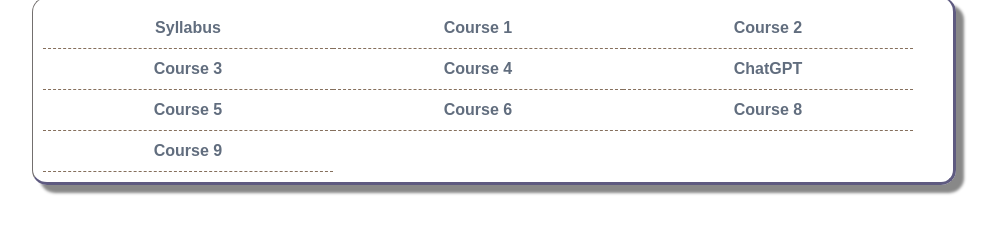
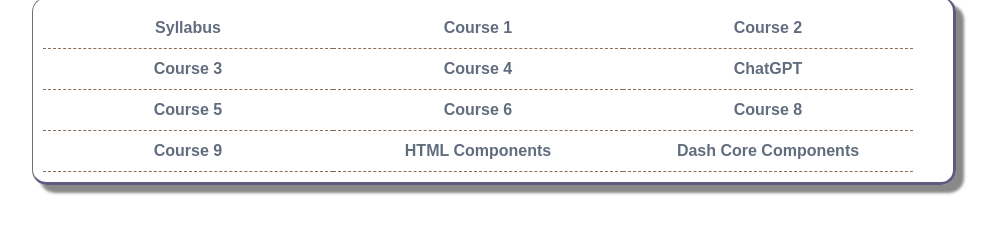
Before and after one commit to ninghchen/ninghchen.github.io, a plain HTML site: page index.htm in a window 1280 px wide. Shown: the part 71-304 px from the top of the page, without its empty margins (146-1143 px from the left). Drawn offline with nearby package versions, Linux system fonts and the light colour scheme.

```diff
--- a/index.htm
+++ b/index.htm
@@ -699,6 +699,8 @@
     <li><a href = "Course_6.htm">Course 6</a></li>
     <li><a href = "Course_8/index.htm">Course 8</a></li>
     <li><a href = "Course_9/Dash_3.htm">Course 9</a></li>
+    <li><a href = "https://dash.plotly.com/dash-html-components">HTML Components</a></li>
+    <li><a href = "https://dash.plotly.com/dash-core-components">Dash Core Components</a></li>
 </div>
 </body>
 </html>
```
